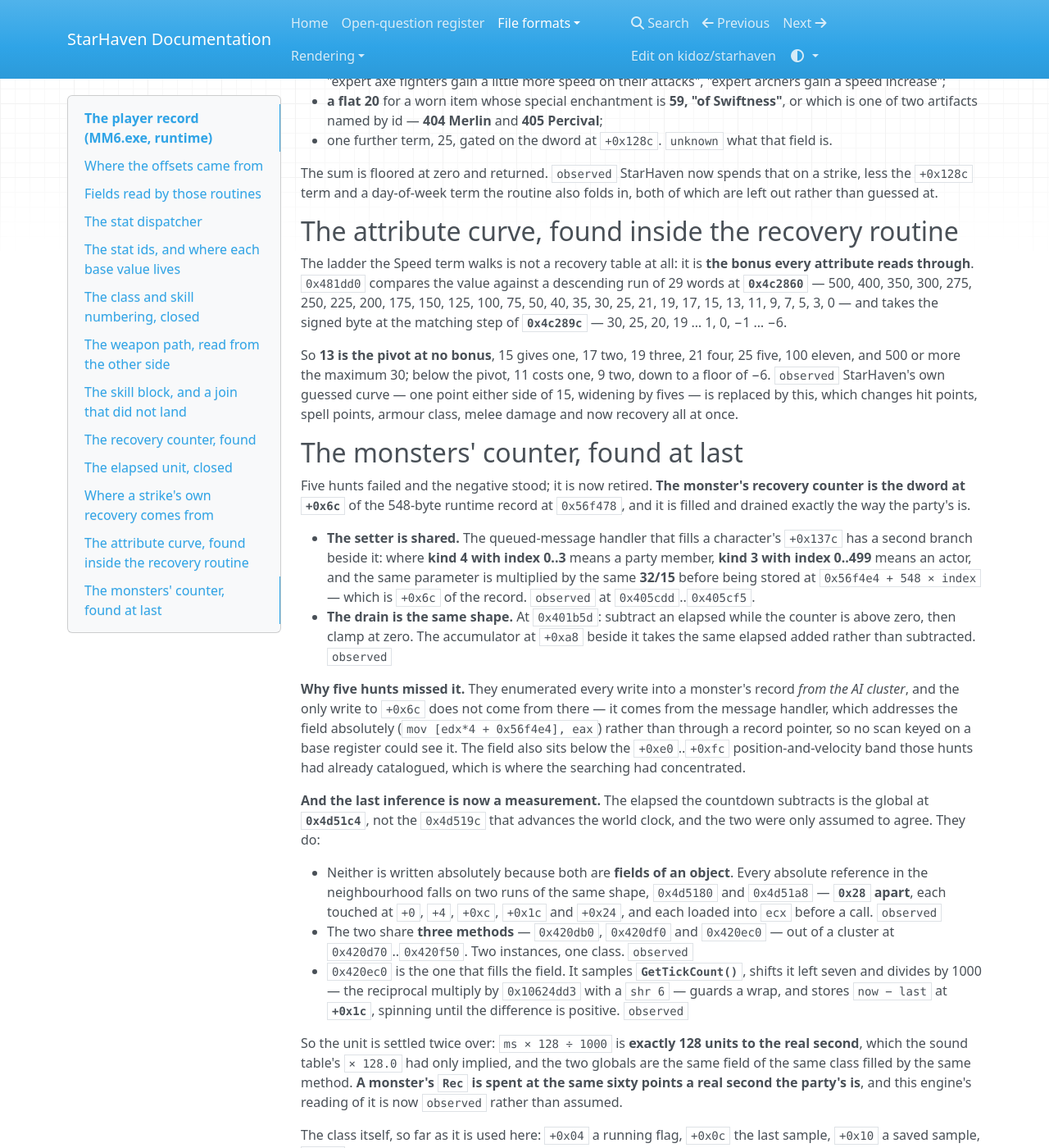
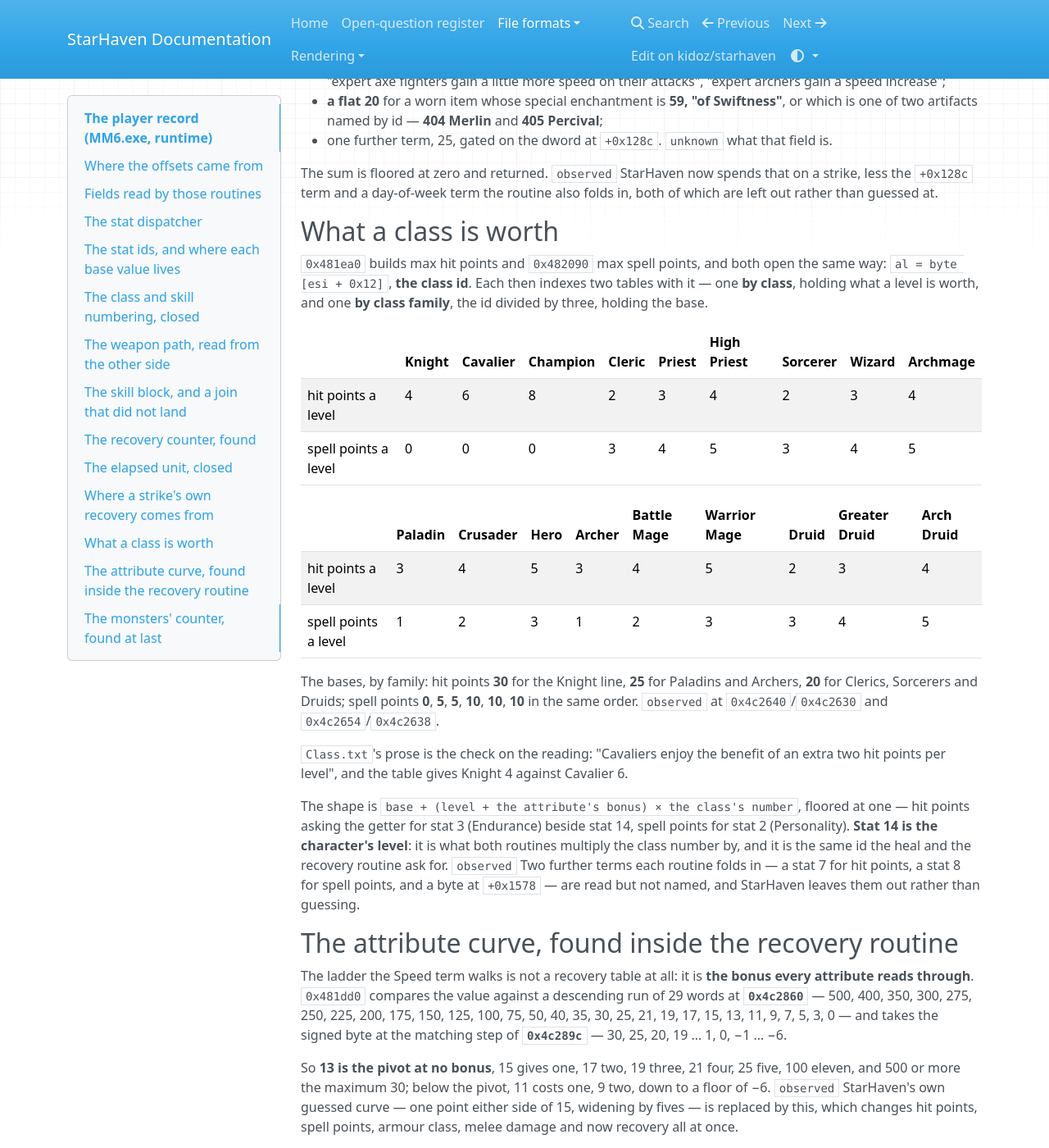
Before and after one commit to kidoz/starhaven, an MkDocs documentation site: the page built from docs/formats/player-record.md, in a window 1280 px wide and 1400 px high, scrolled down 5198 px. Shown: the whole window at 82% size. Built offline with MkDocs 1.6.1, drawn with Linux system fonts in a browser that asks for light colours; nearby versions of some CDN libraries.

Commit message:
Give each class its own hit points and spell points

```diff
--- a/docs/formats/player-record.md
+++ b/docs/formats/player-record.md
@@ -285,6 +285,42 @@ The sum is floored at zero and returned. `observed` StarHaven now spends
 that on a strike, less the `+0x128c` term and a day-of-week term the routine
 also folds in, both of which are left out rather than guessed at.
 
+## What a class is worth
+
+`0x481ea0` builds max hit points and `0x482090` max spell points, and both
+open the same way: `al = byte [esi + 0x12]`, **the class id**. Each then
+indexes two tables with it — one **by class**, holding what a level is
+worth, and one **by class family**, the id divided by three, holding the
+base.
+
+| | Knight | Cavalier | Champion | Cleric | Priest | High Priest | Sorcerer | Wizard | Archmage |
+| --- | --- | --- | --- | --- | --- | --- | --- | --- | --- |
+| hit points a level | 4 | 6 | 8 | 2 | 3 | 4 | 2 | 3 | 4 |
+| spell points a level | 0 | 0 | 0 | 3 | 4 | 5 | 3 | 4 | 5 |
+
+| | Paladin | Crusader | Hero | Archer | Battle Mage | Warrior Mage | Druid | Greater Druid | Arch Druid |
+| --- | --- | --- | --- | --- | --- | --- | --- | --- | --- |
+| hit points a level | 3 | 4 | 5 | 3 | 4 | 5 | 2 | 3 | 4 |
+| spell points a level | 1 | 2 | 3 | 1 | 2 | 3 | 3 | 4 | 5 |
+
+The bases, by family: hit points **30** for the Knight line, **25** for
+Paladins and Archers, **20** for Clerics, Sorcerers and Druids; spell points
+**0**, **5**, **5**, **10**, **10**, **10** in the same order. `observed` at
+`0x4c2640`/`0x4c2630` and `0x4c2654`/`0x4c2638`.
+
+`Class.txt`'s prose is the check on the reading: "Cavaliers enjoy the
+benefit of an extra two hit points per level", and the table gives Knight 4
+against Cavalier 6.
+
+The shape is `base + (level + the attribute's bonus) × the class's number`,
+floored at one — hit points asking the getter for stat 3 (Endurance) beside
+stat 14, spell points for stat 2 (Personality). **Stat 14 is the character's
+level**: it is what both routines multiply the class number by, and it is
+the same id the heal and the recovery routine ask for. `observed` Two
+further terms each routine folds in — a stat 7 for hit points, a stat 8 for
+spell points, and a byte at `+0x1578` — are read but not named, and
+StarHaven leaves them out rather than guessing.
+
 ## The attribute curve, found inside the recovery routine
 
 The ladder the Speed term walks is not a recovery table at all: it is **the
```
Also changed, not shown: README.md (+17 -0 lines), 2 other files.
